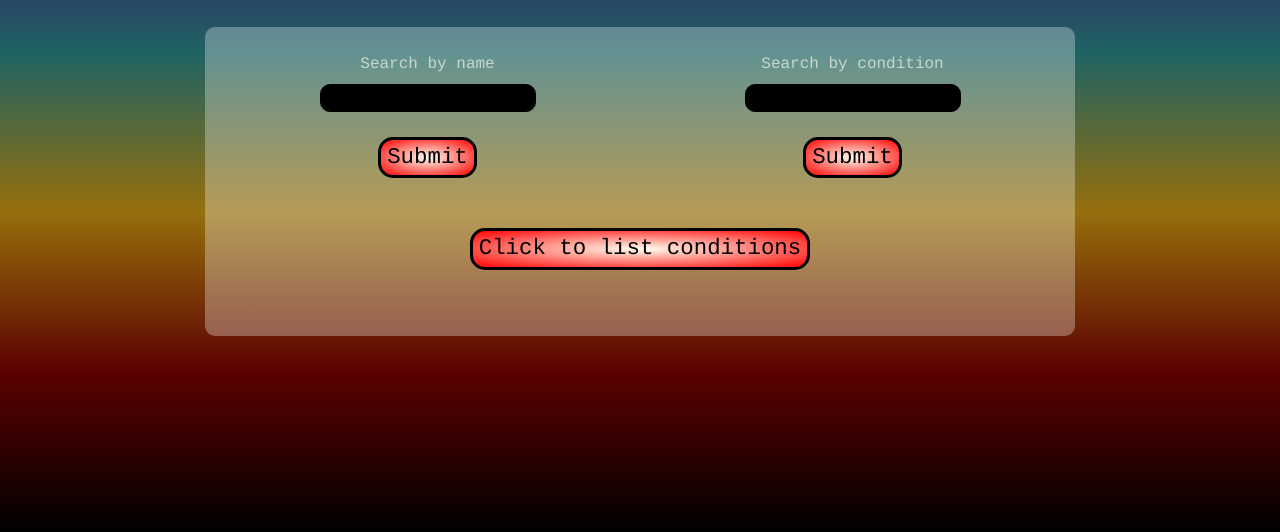
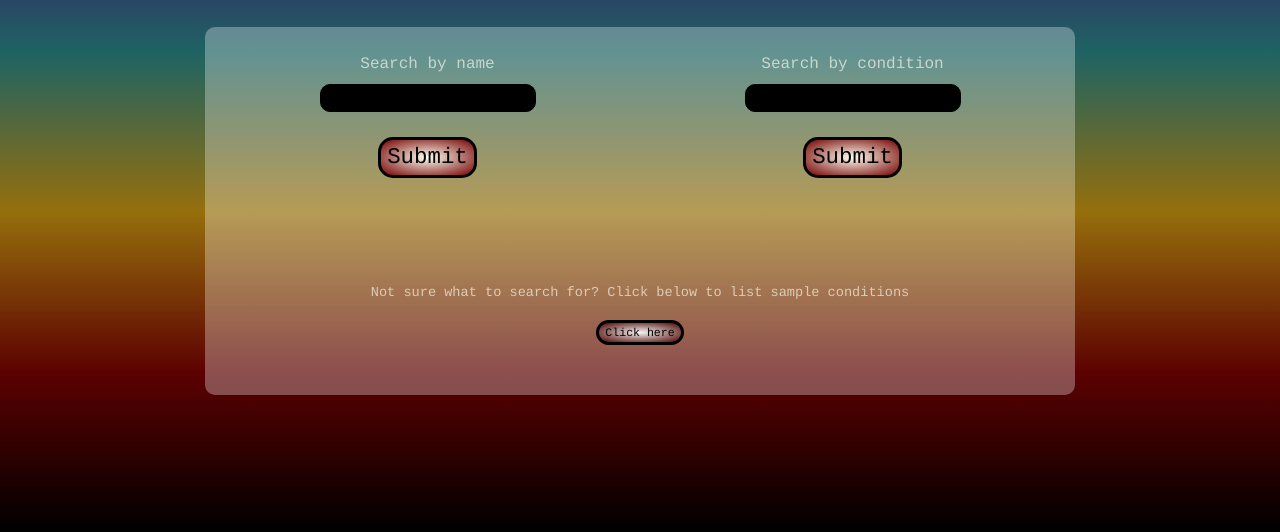
Before and after one commit to fractalscape13/doctordex, a website built with webpack: page src/index.html in a window 1280 px wide. Shown: the part 268-800 px from the top of the page. Built offline with nearby package versions, Linux system fonts and the light colour scheme.

Commit message:
clean up indentation and spacing

```diff
--- a/src/index.html
+++ b/src/index.html
@@ -28,8 +28,12 @@
           </form>
         </div>
       </div>
-      <button type="button" id="conditionsbtn">Click to list conditions</button>
-      <p id="conditionslist"></p>
+      <div id="conditionslist">
+        <div id="conditionsearch">
+          <p>Not sure what to search for? Click below to list sample conditions</p>
+          <button type="button" id="conditionsbtn">Click here</button>
+        </div>
+      </div>
     </div>
     <div class="box" id="waiting">
       <p>&#128125;</p>
--- a/src/main.js
+++ b/src/main.js
@@ -31,8 +31,8 @@ function showDetail(response) {
   }
   $("#fullname").text(response.data.profile.first_name + " " + response.data.profile.last_name);
   $("#address").text(response.data.practices[index].visit_address.street)
-  $("#citystate").text(response.data.practices[index].visit_address.city + ", " + response.data.practices[index].visit_address.state)
-  $("#phone").text(response.data.practices[index].phones[0].number)
+  $("#citystate").text(response.data.practices[index].visit_address.city + ", " + response.data.practices[index].visit_address.state);
+  $("#phone").text(response.data.practices[index].phones[0].number);
   if (response.data.practices[index].accepts_new_patients == true) {
     $("#accepting").text("Accepting new patients");
   } else {
@@ -54,14 +54,13 @@ $(document).ready(function() {
         $("#results").text("Your query returned no results, please try again");
         $("#output").fadeIn();
       } else {
-        console.log(response.data);
+        $("#conditionsearch").hide();
         for (let i=0; i<response.data.length; i++) {
           $("#conditionslist").append(response.data[i].name + ", ");
         }
       }
-
     })();
-  })
+  });
   //click function to submit search form
   $("form").submit(function() {
     event.preventDefault();
@@ -95,7 +94,7 @@ $(document).ready(function() {
       }
     })();
   });
-  //click function for output list of doctor names to see full info
+  //click function for output list of doctor names to see details
   $("ul#results").on("click", "li", function() {
     let currentId = $(this).attr("value");
     (async () => {
@@ -106,7 +105,8 @@ $(document).ready(function() {
       if (response == false) {
         showError();
       } else if (response.data.length == 0) {
-        $("#results").text("Your query returned no results, please try again");
+        $("#details").text("Your query returned no results, please try again");
+        $("#details").fadeIn();
       } else {
         showDetail(response);
       }
--- a/src/styles.css
+++ b/src/styles.css
@@ -60,7 +60,7 @@ input {
 button {
   border: 3px solid black;
   border-radius: 15px;
-  background-image: radial-gradient(ivory, red);
+  background-image: radial-gradient(ivory, rgb(116, 1, 1));
   margin: 25px;
   font-size: 140%;
 }
@@ -83,3 +83,14 @@ li:hover {
 ul {
   padding-left: 0px;
 }
+
+#conditionslist {
+  margin-top: 80px;
+  font-size: 85%;
+}
+
+#conditionsbtn {
+  margin-top: 0px;
+  font-size: 85%;
+  background-image: radial-gradient(rgba(255, 255, 240, 0.336), rgb(75, 1, 1));
+}
```
